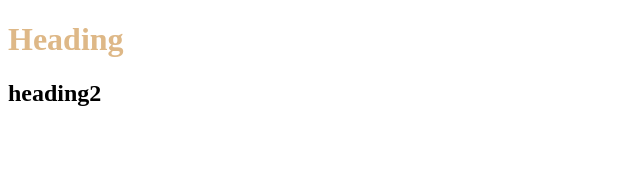
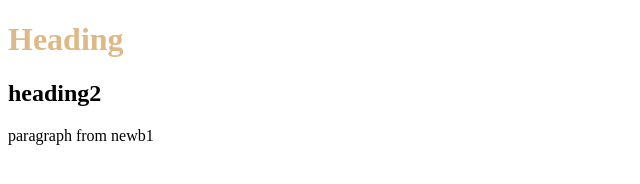
Before and after one commit to WaiYan98/TestHtml, a plain HTML site: page index.html in a window 1280 px wide. Shown: the whole page, without its empty margins (0-640 px from the left). Drawn offline with Linux system fonts and the light colour scheme.

Commit message:
add paragraph

```diff
--- a/index.html
+++ b/index.html
@@ -12,5 +12,7 @@
 
     <h2>heading2</h2>
 
+    <p>paragraph from newb1</p>
+
 </body>
 </html>
```
